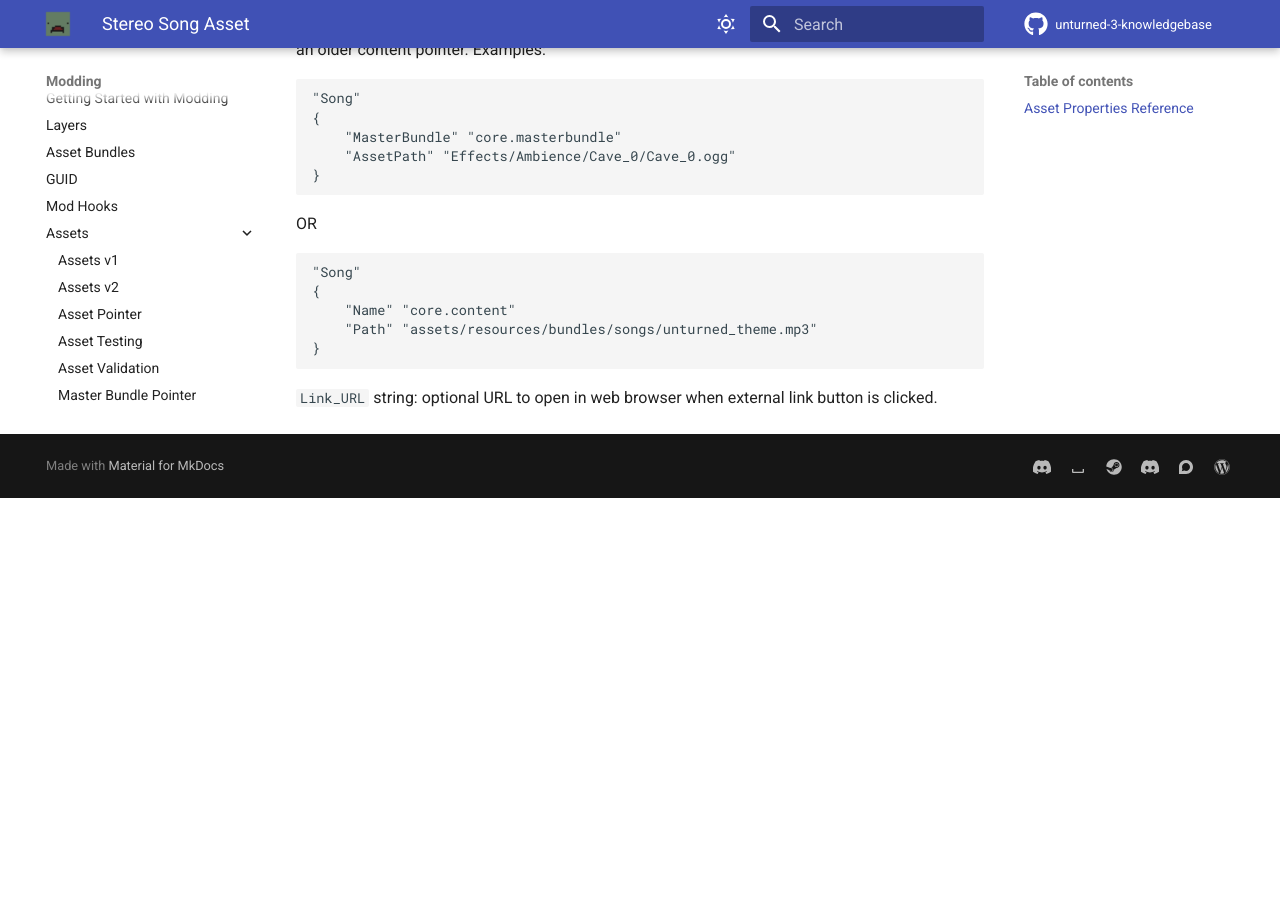
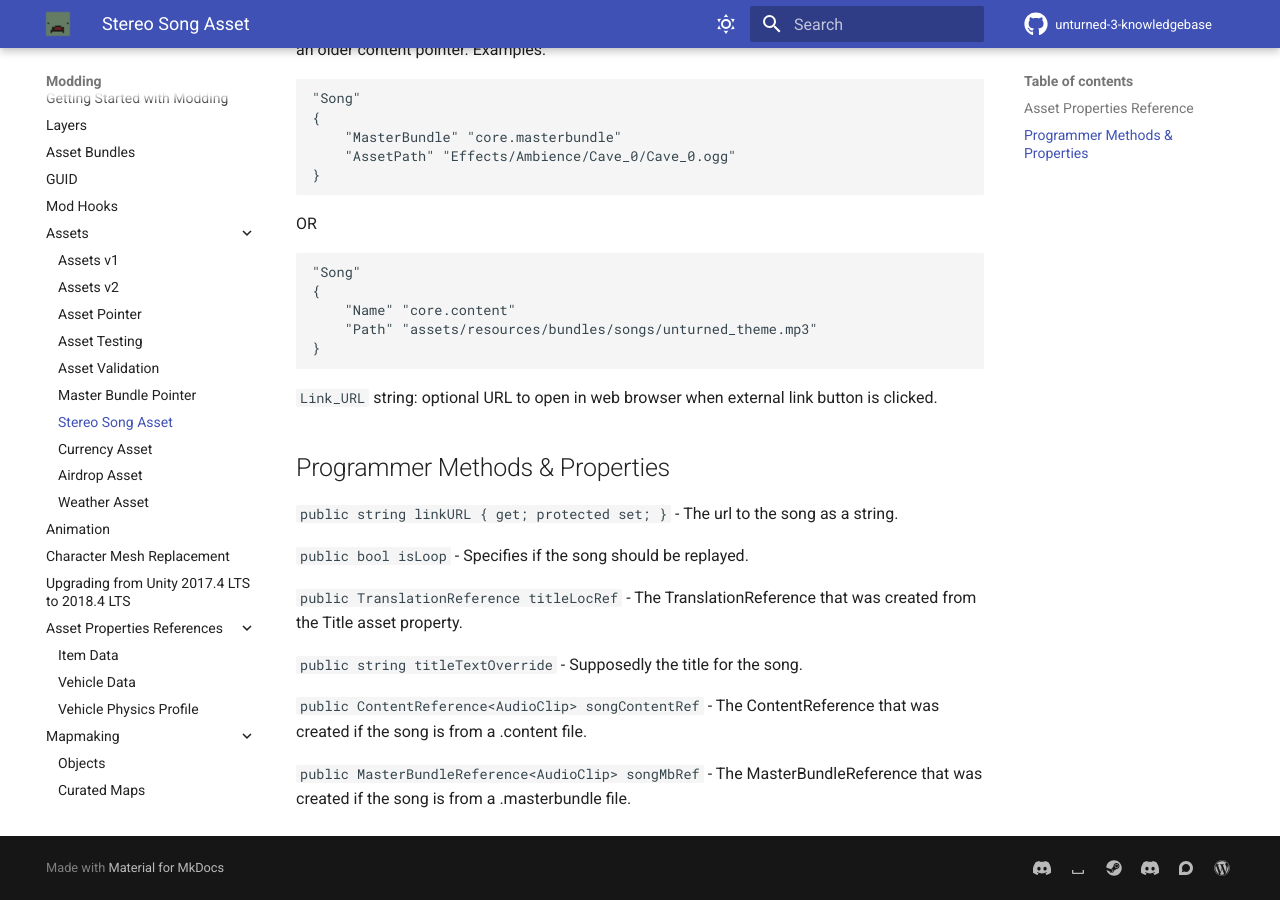
Before and after one commit to unturned-info/unturned-3-knowledgebase, an MkDocs documentation site: the page built from docs/Modding/StereoSongAsset.md, in a window 1280 px wide and 900 px high, scrolled down 843 px. Built offline with MkDocs 1.6.1 and Material for MkDocs 9.7.7, drawn with Linux system fonts in a browser that asks for light colours; comment, search, counter and statistics services are not loaded; before the commit the page ends 1341 px from its top, so only the background shows below that.

Commit message:
Update StereoSongAsset.md
Signed-off-by: Jdance-Media <67397422+Jdance-Media@users.noreply.github.com>

```diff
--- a/docs/Modding/StereoSongAsset.md
+++ b/docs/Modding/StereoSongAsset.md
@@ -39,3 +39,17 @@
     }
 
 `Link_URL` string: optional URL to open in web browser when external link button is clicked.
+
+## Programmer Methods & Properties
+
+`public string linkURL { get; protected set; }` - The url to the song as a string.
+
+`public bool isLoop` - Specifies if the song should be replayed.
+
+`public TranslationReference titleLocRef` - The TranslationReference that was created from the Title asset property.
+
+`public string titleTextOverride` - Supposedly the title for the song.
+
+`public ContentReference<AudioClip> songContentRef` - The ContentReference that was created if the song is from a .content file.
+
+`public MasterBundleReference<AudioClip> songMbRef` - The MasterBundleReference that was created if the song is from a .masterbundle file.
```
